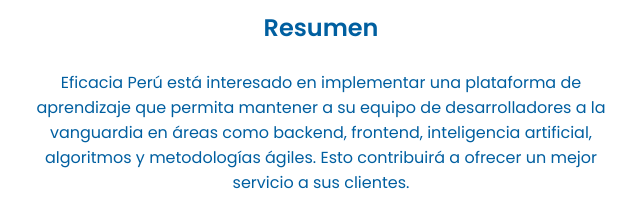
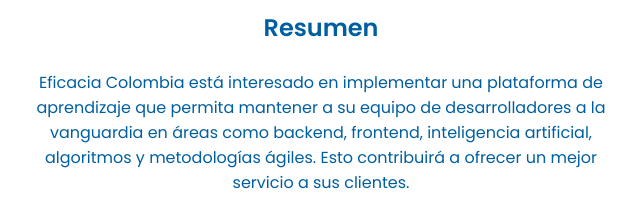
Before and after one commit to joxibe/eficacia_presentacion, a plain HTML site: page index.html in a window 1280 px wide. Shown: the part 170-387 px from the top of the page, 319-961 px from the left. Drawn offline with Linux system fonts and the light colour scheme.

Commit message:
cambio de nombre

```diff
--- a/index.html
+++ b/index.html
@@ -207,7 +207,7 @@
                 <section class="active">
                     <h2>Resumen</h2>
                     <br>
-                    <p>Eficacia Perú está interesado en implementar una plataforma de aprendizaje que permita mantener a su equipo de desarrolladores a la vanguardia en áreas como backend, frontend, inteligencia artificial, algoritmos y metodologías ágiles. Esto contribuirá a ofrecer un mejor servicio a sus clientes.</p>
+                    <p>Eficacia Colombia está interesado en implementar una plataforma de aprendizaje que permita mantener a su equipo de desarrolladores a la vanguardia en áreas como backend, frontend, inteligencia artificial, algoritmos y metodologías ágiles. Esto contribuirá a ofrecer un mejor servicio a sus clientes.</p>
                     <br>
                     <p>Udemy Business ofrece acceso ilimitado a más de 25,000 cursos (incluyendo 2,500 en español nativo), manteniendo el contenido actualizado y relevante. Además, permite crear planes de capacitación personalizados, evaluar el uso de la plataforma con informes detallados, asignar contenido con fechas límite y cargar material propio para centralizar y optimizar las iniciativas de formación.</p>
                 </section>
```
